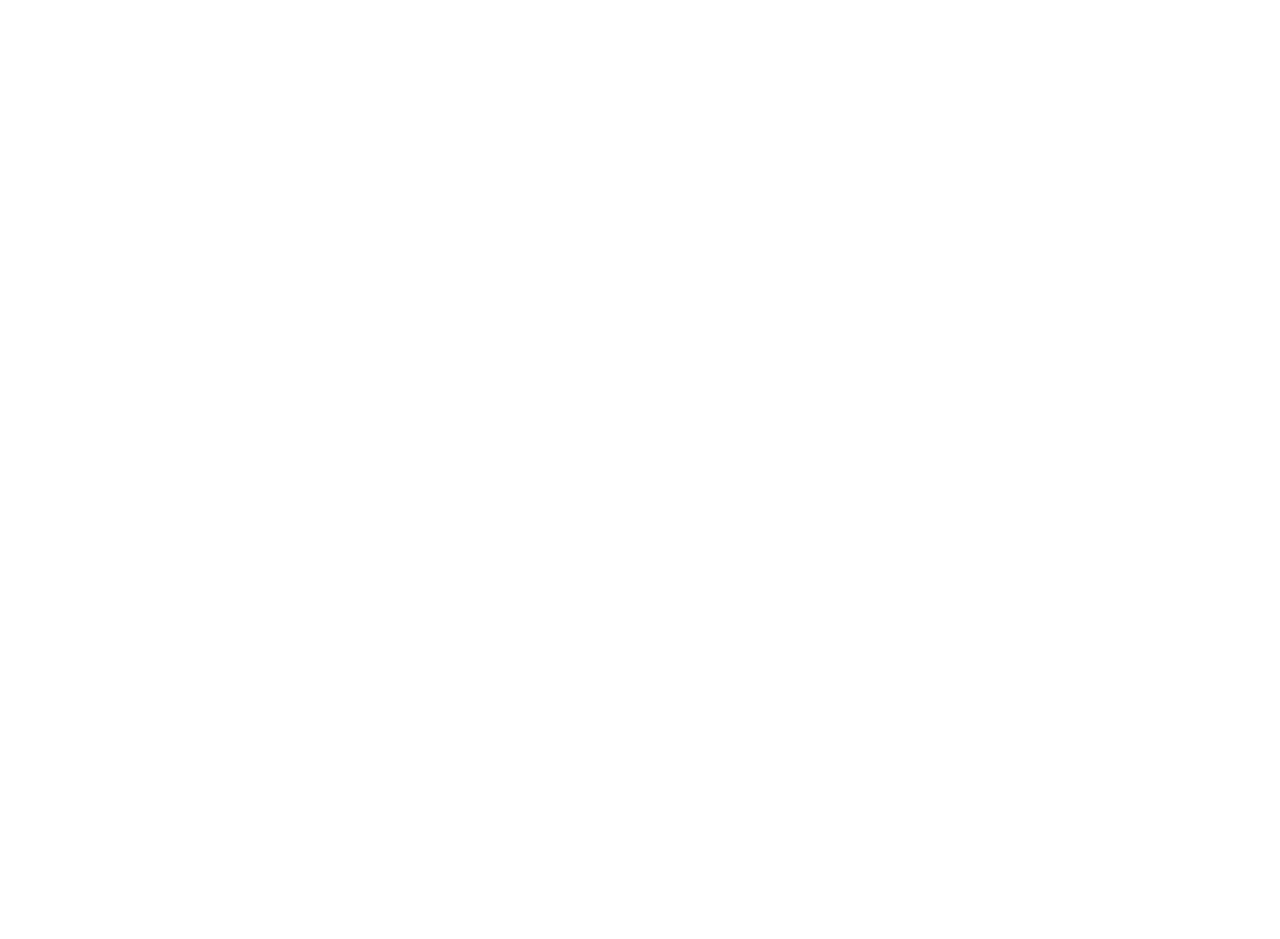
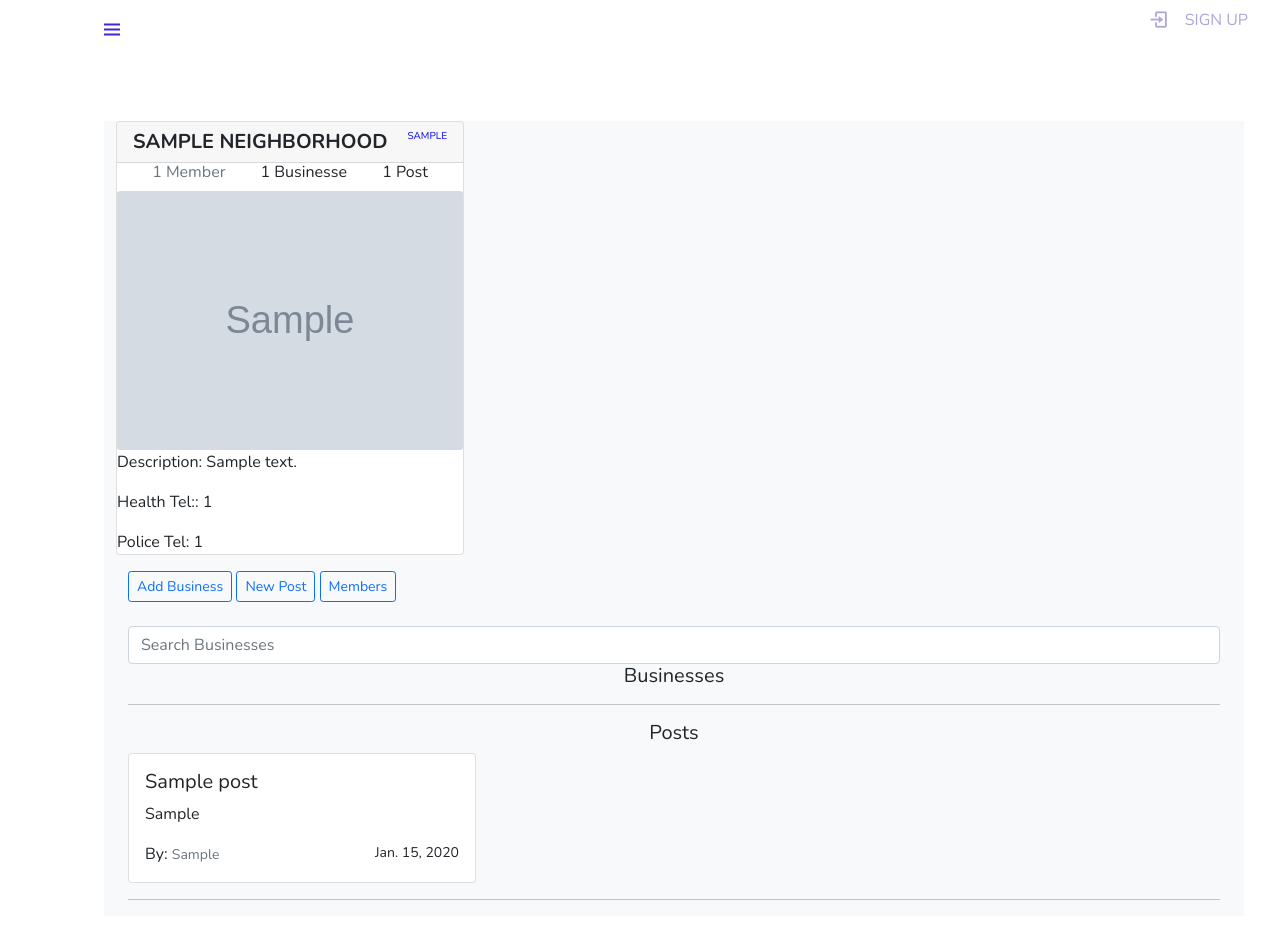
Before and after one commit to mwendwa1/the-neighborhood, a Django app: page /single_hood/1 in a window 1280 px wide. Before the commit the part shown is empty. Shown: the top 939 px of the page. Run offline with Django 4.2, Linux system fonts and the light colour scheme; tables that the repository leaves empty hold one stand-in row (values such as "Sample post"); grey boxes marked "Sample" are stand-in pictures; some libraries are stand-ins or nearby versions.

Commit message:
optimized singlehood template

```diff
--- a/hood/templates/navbar.html
+++ b/hood/templates/navbar.html
@@ -6,9 +6,7 @@
         <div class="header_toggle">
             <i class='bx bx-menu' id="header-toggle"></i>
         </div>
-        <form action="" method="get">
-            <input type="text" class="form-control" placeholder="Search">
-        </form>
+
         {% if user.is_authenticated %}
         <div class="header_img">
             <img src="{{user.profile.profile_picture.url}}" alt="dp">
--- a/hood/templates/single_hood.html
+++ b/hood/templates/single_hood.html
@@ -0,0 +1,102 @@
+{% extends 'base.html' %}
+{% load static %}
+{% load crispy_forms_tags %}
+
+{% block content %}
+
+<div class="container bg-light" style="margin-top: 5%;">
+    <div class="row">
+        <div class="row no-gutters">
+            <div class="col-md-4" style="min-height: 340px;">
+                <div class="card mb-3">
+                    <h5 class="card-header">
+                        <span style="font-weight: bold; text-transform: uppercase;">{{hood.name}}</span>
+                        <span style="text-transform: uppercase; font-size: 10px; color:blue; float: right;">{{hood.location}}</span>
+                    </h5>
+                    <h6 class="card-text" style="display: flex; justify-content: space-evenly;">
+                        <span class="text-secondary">{{hood.members.count}} Member {{hood.members.count | pluralize}}</span>
+                        <span>{{hood.business.count}} Businesse{{hood.business.count | pluralize}}</span>
+                        <span>{{hood.hood_post.count }} Post{{hood.hood_post.count | pluralize}}</span>
+                    </h6>
+                    <img class="card-img" src="{{hood.photo.url}}" alt="">
+                    <p class="card-text ml-4">Description: {{hood.description}}</p>
+                    <p class="card-text ml-4">Health Tel:: {{hood.health_phone}}</p>
+                    <p class="card-text ml-4">Police Tel: {{hood.police_phone}}</p>
+                </div>
+            </div>
+        </div>
+    </div>
+    <div class="container hoode">
+        <div class="row">
+            <div class="col-md-12">
+                <a href="" data-toggle="modal" data-target="#ModalCenter" class="btn btn-sm btn-outline-primary mb-4 mr-4">Add Business</a>
+                <a href="{% url 'post' hood.id%}" class="btn btn-sm btn-outline-primary mb-4">New Post</a>
+                <a href="{% url 'members' hood.id %}" class="btn btn-sm btn-outline-primary mb-4 ml-4">Members</a>
+                <form action="{% url 'search' %}" method="get" class="form-inline">
+                    {% csrf_token %}
+                    <div class="md-form my-0">
+                        <input type="text" class="form-control mr-sm-2" placeholder="Search Businesses" name="title" aria-label="Search">
+                    </div>
+                </form>
+                <h5 class="D-block mx-auto text-center tt">Businesses</h5>
+                <hr>
+                <div class="row">
+                    {% for bus in businesss %}
+                    <div class="col-md-4">
+                        <div class="card mb-4">
+                            <div class="card-body">
+                                <h5 class="card-title">{{bus.name}}</h5>
+                                <p class="card-text">{{bus.email}}</p>
+                                <p class="card-text">{{bus.description}}</p>
+                                <p class="card-text">
+                                    Owner : <small class="text-muted">{{bus.user.user.username | title }}</small>
+                                </p>
+                            </div>
+                        </div>
+                    </div>
+                    {% endfor %}
+                </div>
+                <h5 class="D-block mx-auto text-center tt">Posts</h5>
+                <div class="row">
+                    {% for post in posts %}
+                    <div class="col-md-4">
+                        <div class="card md-4 hpost">
+                            <div class="card-body">
+                                <h5 class="card-title">{{post.title}}</h5>
+                                <p class="card-text">{{post.post}}</p>
+                                <p class="card-text">By:
+                                    <small class="text-muted">{{post.user.user.username | title}}</small>
+                                    <small style="float: right;">{{post.date | date}}</small>
+                                </p>
+                            </div>
+                        </div>
+                    </div>
+                    {% endfor %}
+                </div>
+                <hr>
+                <div class="modal fade" id="ModalCenter" tabindex="-1" role="dialog" aria-labelledby="exampleModalCenterTitle" aria-hidden="true">
+                    <div class="modal-dialog modal-dialog-centered" role="document">
+                        <div class="modal-content">
+                            <div class="modal-header">
+                                <h5 class="modal-title" id="exampleModalCenterTitle">New Business</h5>
+                                <button class="close" type="button" data-dismiss="modal" aria-label="Close">
+                                    <span aria-hidden="true">&times;</span>
+                                </button>
+                            </div>
+                            <div class="modal-body">
+                                <form action="" method="post">
+                                    {% csrf_token %}
+                                    {{form | crispy }}
+                                    <button type="submit" class="btn btn-sm btn-success">Save Business</button>
+                                    <button class="btn btn-sm btn-outline-danger" data-dismiss="modal">Close</button>
+                                </form>
+                            </div>
+                        </div>
+                    </div>
+                </div>
+            </div>
+        </div>
+    </div>
+</div>
+
+{% endblock %}
```
